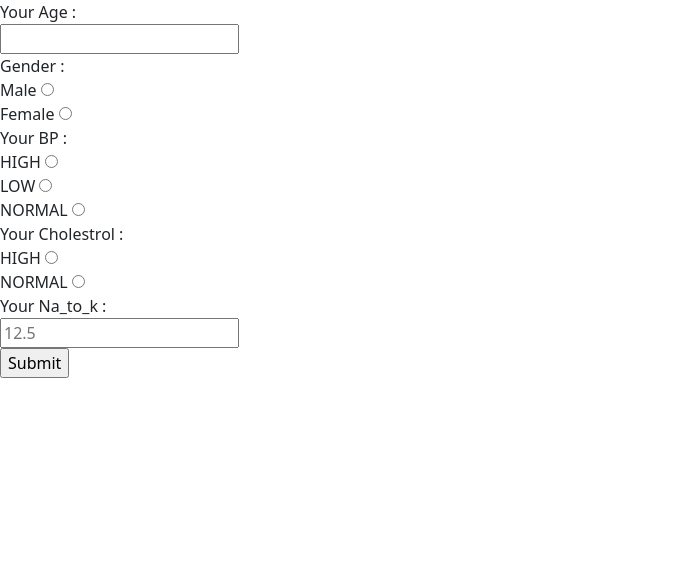
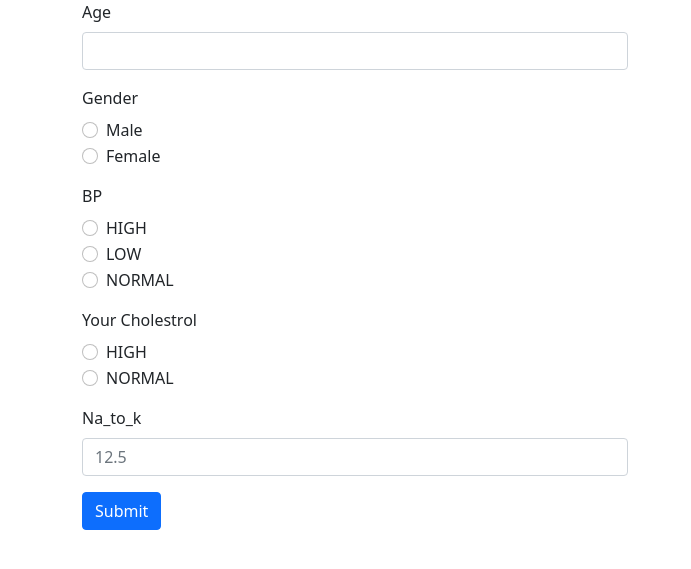
Before and after one commit to rashmisangwan/rashmisangwan, a Flask app: template app/knn_drug_classifier/templates/knn_drug_classifier.html in a window 1280 px wide. Shown: the top 569 px of the page, without its empty margins (0-691 px from the left). Run offline with Flask 2, Linux system fonts and the light colour scheme; the template is opened without the code that fills it, so the values that code supplies are empty; parts of the project's set-up code (start-up, migrations or seed data) failed here and were passed over.

Commit message:
knn_drug_classifier - bootstrap styles added

```diff
--- a/app/home/templates/home.html
+++ b/app/home/templates/home.html
@@ -7,7 +7,7 @@
 <div class="container">
     <h1 class="text-white bg-secondary px-4 py-5 mt-3 mb-5 shadow-lg rounded border border-light border-4">Hi there 👋</h1>
     <div class="list-group">
-        <a href="/projects/basic_project" class="list-group-item list-group-item-action">Basic Project</a>
+        <a href="/projects/knn_drug_classifier" class="list-group-item list-group-item-action">KNN Drug Classifier</a>
     </div>
 </div>
 
--- a/app/knn_drug_classifier/knn_drug_classifier.py
+++ b/app/knn_drug_classifier/knn_drug_classifier.py
@@ -4,7 +4,7 @@ from flask import render_template, request, jsonify
 
 bp = Blueprint('knn_drug_classifier_bp', __name__, template_folder='templates')
 
-@bp.route('/api/projects/basic_project', methods=['GET'])
+@bp.route('/api/projects/knn_drug_classifier', methods=['GET'])
 def api_route():
     data = request.args.to_dict()
     output = model_runner.run(data)
@@ -23,7 +23,7 @@ def api_route():
     })
 
 
-@bp.route('/projects/basic_project', methods=['GET', "POST"])
+@bp.route('/projects/knn_drug_classifier', methods=['GET', "POST"])
 def app_route():
     if request.method == 'POST':
         data = request.form.to_dict()
--- a/app/knn_drug_classifier/templates/knn_drug_classifier.html
+++ b/app/knn_drug_classifier/templates/knn_drug_classifier.html
@@ -4,43 +4,79 @@
 
 {% block content %}
 
-<form action = '/projects/basic_project' method="POST">
-    Your Age : <br/>
-    <input type = "number" name = "age" required  {% if data and data.input.age %}value = "{{data.input.age}}"{% endif %}/> <br />
+<div class="container">
 
-    Gender : <br />
-    <label> Male </label>
-    <input type = "radio" name = "gender" id = "M" value = "M" required {% if data and data.input.gender == 'M' %}checked{% endif %} /><br />
+    <div class="row">
+        <div class="col-12 col-md-6">
+            <form action = '/projects/basic_project' method="POST">
+                <div class="mb-3" >
+                    <label for="age" class="form-label">Age</label>
+                    <input type = "number" class='form-control' name = "age" required  {% if data and data.input.age %}value = "{{data.input.age}}"{% endif %}/>
+                </div>
 
-    <label> Female </label>
-    <input type = "radio" name = "gender" id = "F" value = "F" required {% if data and data.input.gender == 'F' %}checked{% endif %} /><br />
+                <div class="mb-3">
+                    <label class="form-label">Gender</label>
+                    <div class="form-check">
+                        <input type = "radio" class="form-check-input" name = "gender" id = "M" value = "M" required {% if data and data.input.gender == 'M' %}checked{% endif %} />
+                        <label class="form-check-label" for ="M"> Male  </label>
+                    </div>
+                    <div class="form-check">
+                        <input type = "radio" class="form-check-input" name = "gender" id = "F" value = "F" required {% if data and data.input.gender == 'F' %}checked{% endif %} />
+                        <label class="form-check-label" for="F"> Female </label>
+                    </div>
+                </div>
+
+                <div class="mb-3">
+                    <label class="form-label">BP</label>
+                    <div class="form-check">
+                        <input type = "radio" class="form-check-input" name = "bp" id = "bp-HIGH" value = "HIGH" required {% if data and data.input.bp == 'HIGH' %}checked{% endif %} />
+                        <label class="form-check-label" for="bp-HIGH"> HIGH </label>
+                    </div>
+
+                    <div class="form-check">
+                        <input type = "radio" class="form-check-input" name = "bp" id = "bp-LOW" value = "LOW" required {% if data and data.input.bp == 'LOW' %}checked{% endif %} />
+                        <label class="form-check-label" for="bp-LOW"> LOW </label>
+                    </div>
+
+                    <div class="form-check">
+                        <input type = "radio" class="form-check-input" name = "bp" id = "bp-NORMAL" value = "NORMAL" required {% if data and data.input.bp == 'NORMAL'%}checked{% endif %} />
+                        <label class="form-check-label" for="bp-NORMAL"> NORMAL </label>
+                    </div>
+                </div>
+
+                <div class="mb-3">
+                    <label class="form-label">Your Cholestrol</label>
+
+                    <div class="form-check">
+                        <input type = "radio" class="form-check-input" name = "cholestrol" id = "cholestrol-HIGH" value = "HIGH" required {% if data and data.input.cholestrol == 'HIGH' %}checked{% endif %} />
+                        <label class="form-check-label" for="cholestrol-HIGH"> HIGH </label>
+                    </div>
+
+                    <div class="form-check">
+                        <input type = "radio" class="form-check-input" name = "cholestrol" id = "cholestrol-NORMAL" value = "NORMAL" required {% if data and data.input.cholestrol == 'NORMAL' %}checked{% endif %} />
+                        <label class="form-check-label" for="cholestrol-NORMAL"> NORMAL </label>
+                    </div>
+                </div>
+
+                <div class="mb-3">
+                    <label for="na_to_k" class="form-label">Na_to_k</label>
+                    <input type = "number" class="form-control" placeholder = "12.5" name = "na_to_k" step = "0.1" required {% if data and data.input.na_to_k %}value = '{{data.input.na_to_k}}' {% endif %} />
+                </div>
+
+                <div class="mb-3">
+                    <input type="submit" class="btn btn-primary"/>
+                </div>
+            </form>
+        </div>
+        <div class="col-12 col-md-6 align-self-center">
+            {% if data %}
+                <h1 class="text-white bg-secondary p-5 border border-light border-4"> prescribed drug is : {{data.output}} </h1>
+            {% endif %}
+        </div>
+    </div>
 
 
-    Your BP : <br />
-    <label> HIGH </label>
-    <input type = "radio" name = "bp" id = "HIGH" value = "HIGH" required {% if data and data.input.bp == 'HIGH' %}checked{% endif %} /><br />
 
-    <label> LOW </label>
-    <input type = "radio" name = "bp" id = "LOW" value = "LOW" required {% if data and data.input.bp == 'LOW' %}checked{% endif %} /><br />
-
-    <label> NORMAL </label>
-    <input type = "radio" name = "bp" id = "NORMAL" value = "NORMAL" required {% if data and data.input.bp == 'NORMAL'%}checked{% endif %} /><br />
-
-    Your Cholestrol : <br />
-    <label> HIGH </label>
-    <input type = "radio" name = "cholestrol" id = "HIGH" value = "HIGH" required {% if data and data.input.cholestrol == 'HIGH' %}checked{% endif %} /><br />
-
-    <label> NORMAL </label>
-    <input type = "radio" name = "cholestrol" id = "NORMAL" value = "NORMAL" required {% if data and data.input.cholestrol == 'NORMAL' %}checked{% endif %} /><br />
-
-    Your Na_to_k : <br />
-    <input type = "number" placeholder = "12.5" name = "na_to_k" step = "0.1" required {% if data and data.input.na_to_k %}value = '{{data.input.na_to_k}}' {% endif %} /> <br />
-
-    <input type="submit"/>
-</form>
-
-{% if data %}
-    <h1> prescribed drug is : {{data.output}} </h1>
-{% endif %}
+</div>
 
 {% endblock content %}
```
